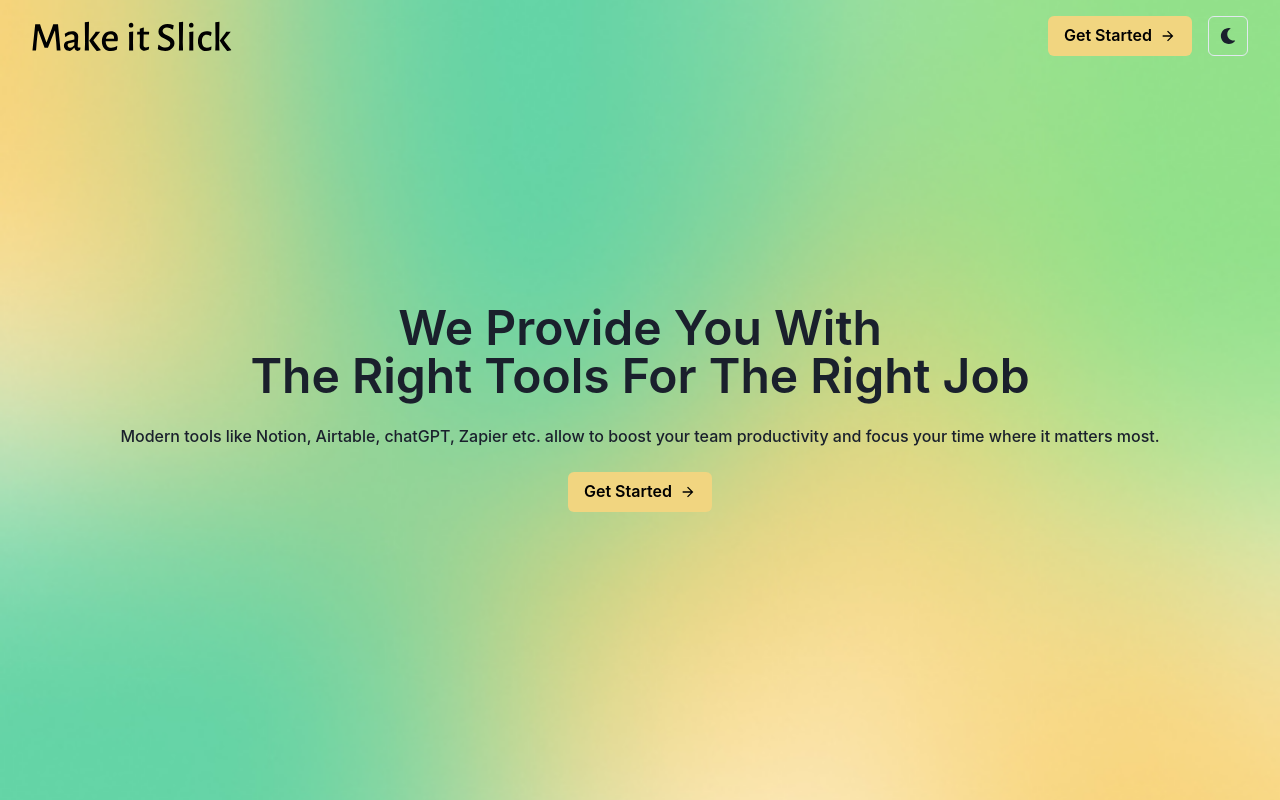
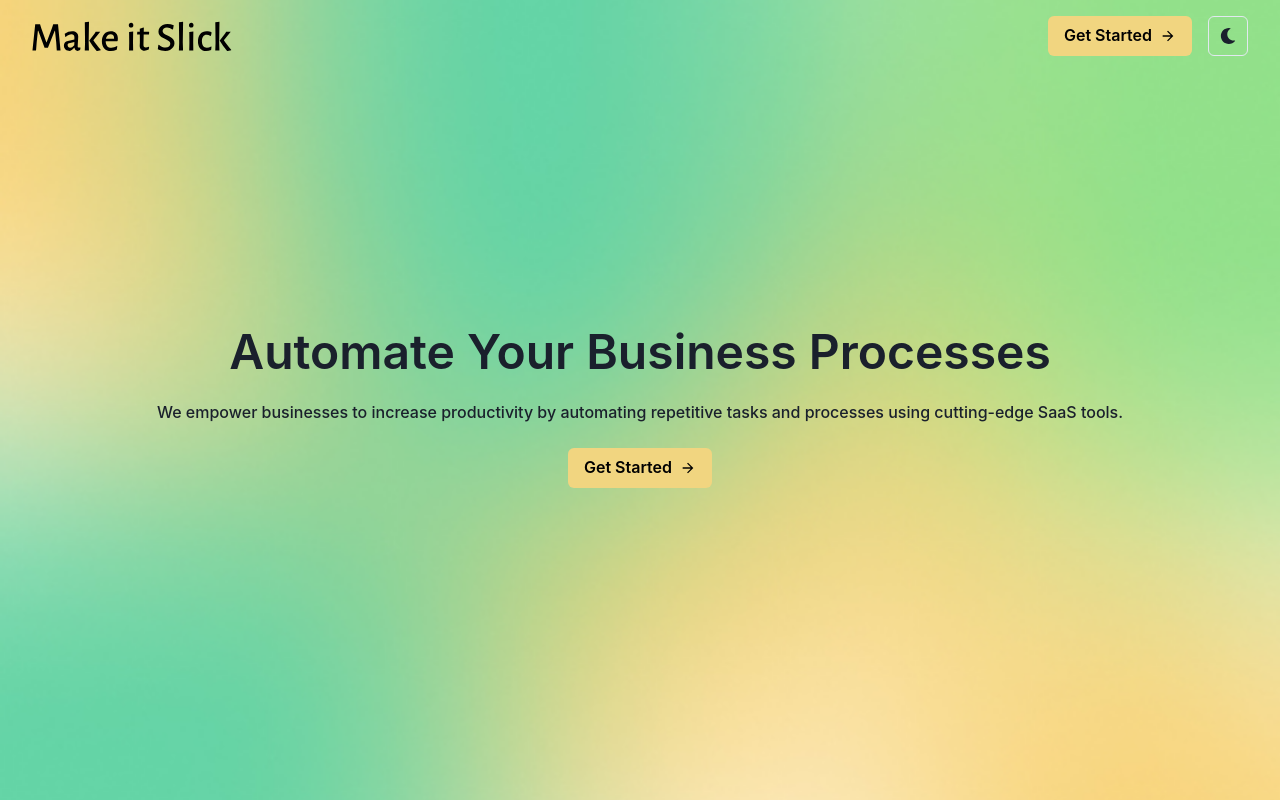
Before and after one commit to nicOwlas/make-it-slick, a Next.js app: page / in a window 1280 px wide. Built offline with nearby package versions, Linux system fonts and the light colour scheme.

Commit message:
Rephrase title and description

```diff
--- a/pages/index.tsx
+++ b/pages/index.tsx
@@ -26,13 +26,11 @@ export default function Home() {
       <Box textAlign="center" p={4}>
         <Stack spacing={6}>
           <Heading as="h1" size="2xl" fontWeight={"semibold"}>
-            We Provide You With<br></br>
-            The Right Tools For The Right Job
+            Automate Your Business Processes
           </Heading>
           <Text fontSize="lg=" fontWeight={"medium"}>
-            Modern tools like Notion, Airtable, chatGPT, Zapier etc. allow to
-            boost your team productivity and focus your time where it matters
-            most.
+            We empower businesses to increase productivity by automating
+            repetitive tasks and processes using cutting-edge SaaS tools.
           </Text>
         </Stack>
       </Box>
```
